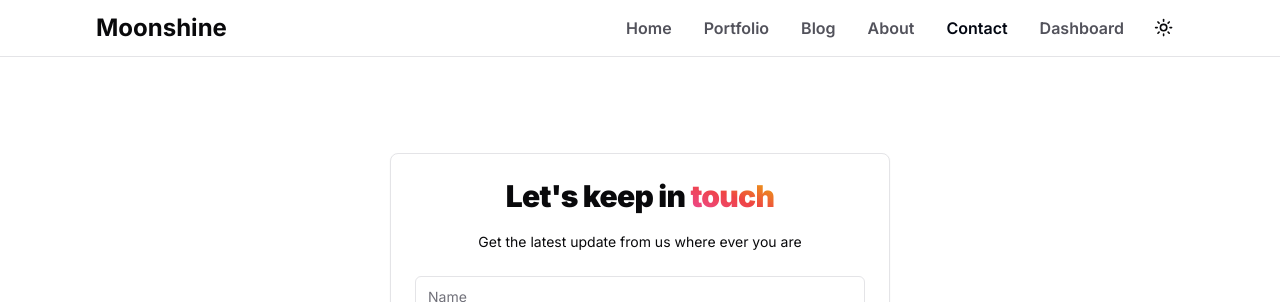
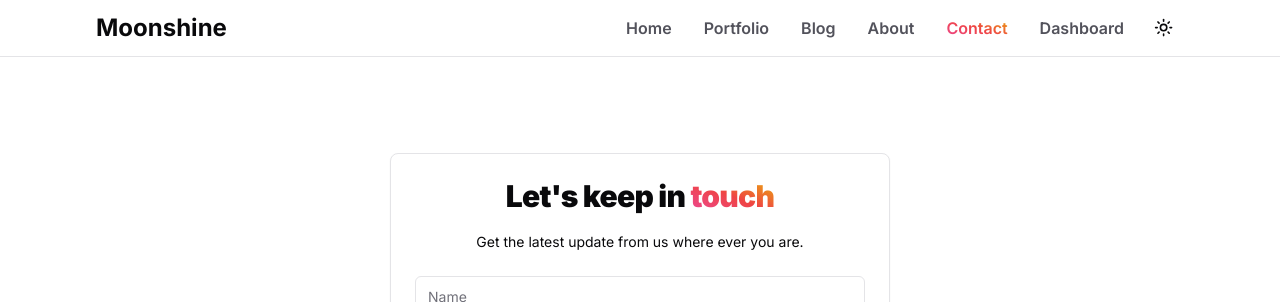
Before and after one commit to 10Sadique/dev-blog, a Next.js app: page /contact in a window 1280 px wide. Shown: the top 302 px of the page. Built offline with nearby package versions, Linux system fonts and the light colour scheme.

Commit message:
minor tweaks

```diff
--- a/src/app/(site)/contact/page.tsx
+++ b/src/app/(site)/contact/page.tsx
@@ -23,7 +23,7 @@
               </span>
             </CardTitle>
             <CardDescription className="text-balance">
-              {`Get the latest update from us where ever you are`}
+              {`Get the latest update from us where ever you are.`}
             </CardDescription>
           </CardHeader>
           <CardContent>
--- a/src/components/Navbar.tsx
+++ b/src/components/Navbar.tsx
@@ -74,7 +74,7 @@
   return (
     <nav className="py-2 border-b bg-white/70 dark:bg-zinc-950/70 backdrop-blur-xl sticky top-0">
       <div className="container flex items-center justify-between">
-        <Link href={'/'} className="font-bold text-2xl">
+        <Link href={'/'} className="font-bold text-2xl ">
           Moonshine
         </Link>
 
@@ -89,7 +89,8 @@
                 key={route.id}
                 href={route.href}
                 className={clsx(
-                  route.active && 'text-gray-950 dark:text-zinc-200'
+                  route.active &&
+                    'text-transparent bg-clip-text bg-gradient-to-tr from-pink-500 via-red-500 to-yellow-500'
                 )}
               >
                 {route.label}
--- a/src/components/home/Hero.tsx
+++ b/src/components/home/Hero.tsx
@@ -6,7 +6,7 @@
     <div className="py-24 space-y-8 lg:space-y-14 text-center">
       <h1 className="font-black lg:text-9xl text-4xl text-balance">
         Better{' '}
-        <span className="text-transparent bg-clip-text bg-gradient-to-tr dark:from-pink-500 dark:via-red-500 dark:to-yellow-500 from-rose-400 via-fuchsia-500 to-indigo-500">
+        <span className="text-transparent bg-clip-text bg-gradient-to-tr from-pink-500 via-red-500 to-yellow-500 ">
           design
         </span>{' '}
         for digital products.
```
